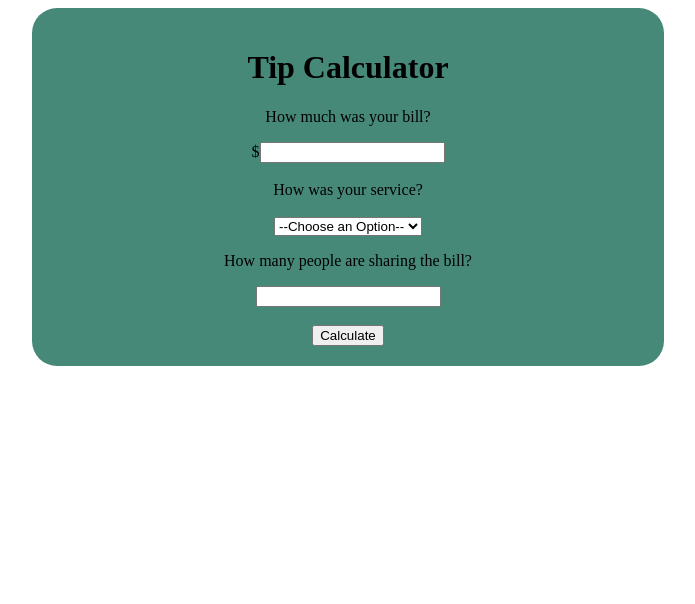
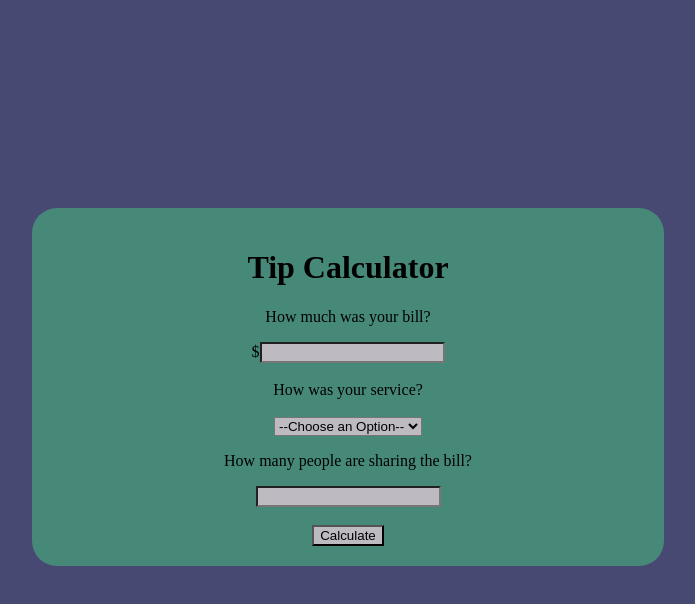
Before and after one commit to rayalva407/Tip-Calculator, a plain HTML site: page index.html in a window 1280 px wide. Shown: the whole page, without its empty margins (292-987 px from the left). Drawn offline with Linux system fonts and the light colour scheme.

Commit message:
more styling

```diff
--- a/index.css
+++ b/index.css
@@ -6,3 +6,12 @@
   width: 50%;
   background-color: #478978;
 }
+
+body {
+  background-color: #474973;
+  padding: 200px 0;
+}
+
+input, select, button {
+  background-color: #bdbac2;
+}
```
